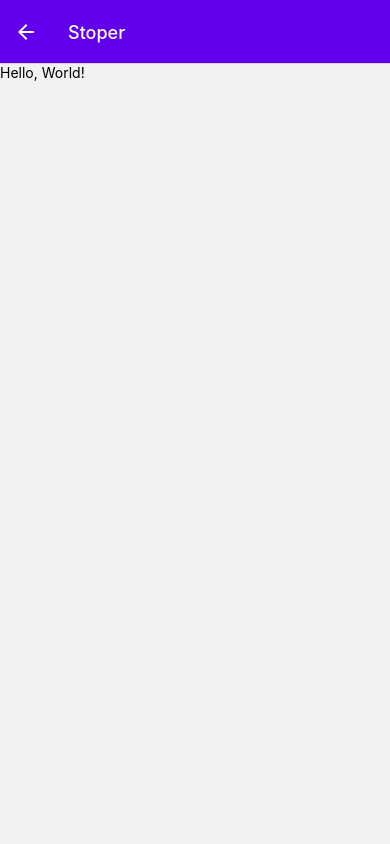
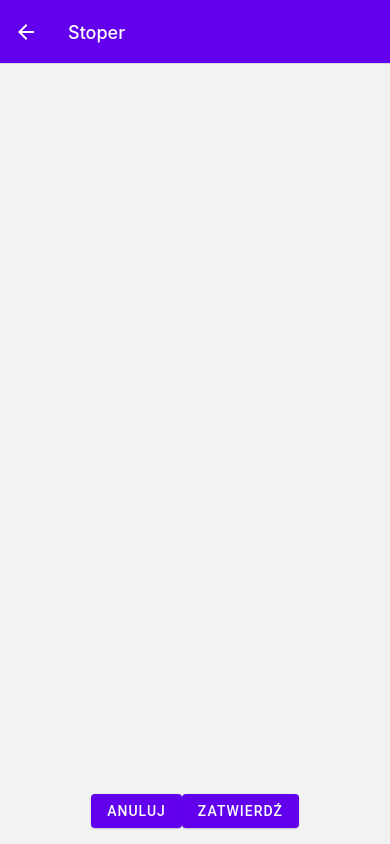
Before and after one commit to 248835/StoperReactTS, a React Native app: screen /Settings in a window 390 px wide. Built offline with nearby package versions, Linux system fonts and the light colour scheme.

Commit message:
added base for settings

```diff
--- a/App.tsx
+++ b/App.tsx
@@ -7,17 +7,21 @@ import { IconButton, useTheme } from 'react-native-paper';
 import Settings from './src/settings/Settings';
 
 export type NativeStackParams = {
-  Stoper: undefined
+  Stoper: {
+    headerColor: string,
+    backgroundColor: string,
+    textColor: string
+  }
   Settings: undefined
 };
 
-type ScreenRouteProp<T extends keyof NativeStackParams> = RouteProp<NativeStackParams,T>;
+type ScreenRouteProp<T extends keyof NativeStackParams> = RouteProp<NativeStackParams, T>;
 
 type ScreenNavigationProp<
   T extends keyof NativeStackParams
   > = NativeStackNavigationProp<NativeStackParams, T>;
 
-type Props<T extends keyof NativeStackParams> = {
+export type Props<T extends keyof NativeStackParams> = {
   route: ScreenRouteProp<T>;
   navigation: ScreenNavigationProp<T>;
 };
@@ -30,8 +34,8 @@ const App = () => {
     <NavigationContainer>
       <Stack.Navigator
         screenOptions={{
-          headerStyle:{
-            backgroundColor:colors.primary
+          headerStyle: {
+            backgroundColor: colors.primary
           },
           headerTintColor: '#fff',
         }}>
@@ -39,10 +43,13 @@ const App = () => {
           name="Stoper"
           component={Stoper}
           options={({ navigation, route }) => ({
+            headerStyle: {
+              backgroundColor: !!route.params ? route.params.headerColor : colors.primary
+            },
             headerRight: () => (
               <IconButton icon='play'
                 color={'white'}
-              onPress={() => navigation.navigate({name: "Settings"})}/>
+                onPress={() => navigation.navigate({ name: "Settings" })} />
             ),
           })}
         />
--- a/src/settings/Settings.tsx
+++ b/src/settings/Settings.tsx
@@ -1,11 +1,66 @@
 import React from 'react';
-import { View, Text } from 'react-native';
+import { View, StyleSheet, ScrollView } from 'react-native';
+import { Button } from 'react-native-paper';
+import { Props } from '../../App';
 
-const Settings = () => {
-  return(
-    <View>
-      <Text>Hello, World!</Text>
+const Settings = ({ navigation }: Props<'Settings'>) => {
+  const [headerColor, setHeaderColor] = React.useState('#f00');
+  const [backgroundColor, setBackgroundColor] = React.useState('#0f0');
+  const [textColor, setTextColor] = React.useState('#00f');
+
+  return (
+    <View style={styles.container}>
+
+      <ScrollView>
+
+      </ScrollView>
+
+      <View style={styles.buttonsView}>
+        <Button
+          mode='contained'
+          style={[styles.buttonLeft,]}
+          onPress={navigation.goBack}>Anuluj</Button>
+        {/*https://reactnavigation.org/docs/params/#passing-params-to-a-previous-screen*/}
+        <Button
+          mode='contained'
+          style={[styles.buttonRight,]}
+          onPress={() => navigation.navigate({
+            name: 'Stoper',
+            params: {
+              headerColor: headerColor,
+              backgroundColor: backgroundColor,
+              textColor: textColor
+            },
+            merge: true
+          })}>Zatwierdź</Button>
+      </View>
     </View>
   )
 }
+
+const styles = StyleSheet.create({
+  container: {
+    flex: 1
+  },
+  buttonsView: {
+    justifyContent: 'center',
+    flexDirection: 'row',
+    marginBottom: 16
+  },
+  buttonLeft: {
+    borderBottomLeftRadius: 30,
+    borderTopLeftRadius: 30,
+    borderBottomRightRadius: 0,
+    borderTopRightRadius: 0,
+    margin: 0
+  },
+  buttonRight: {
+    borderBottomLeftRadius: 0,
+    borderTopLeftRadius: 0,
+    borderBottomRightRadius: 30,
+    borderTopRightRadius: 30,
+    margin: 0
+  }
+})
+
 export default Settings
--- a/src/stoper/Stoper.tsx
+++ b/src/stoper/Stoper.tsx
@@ -1,10 +1,28 @@
 import React, { useState, useEffect } from 'react';
-import { View, Text, StyleSheet } from 'react-native';
-import { Button, IconButton, Colors, useTheme, Appbar} from 'react-native-paper';
+import { View, Text, StyleSheet, ScrollView } from 'react-native';
+import { IconButton, useTheme } from 'react-native-paper';
+import { Props } from '../../App';
 
-const Stoper = () => {
+interface TimeMeasurment {
+  number: number,
+  measuredTime: string,
+  elapsedTime: string
+}
+
+const Stoper = ({ route }: Props<'Stoper'>) => {
   const [seconds, setSeconds] = useState(0);
-  const [isActive, setIsActive] = useState(true);
+  const [isActive, setIsActive] = useState(false);
+  const [timeMeasurments, setTimeMeasurments] = useState<TimeMeasurment[]>([{
+    number: 1,
+    measuredTime: '1:1:1',
+    elapsedTime: '1:1:1'
+  },
+  {
+    number: 2,
+    measuredTime: '2:2:2',
+    elapsedTime: '2:2:2'
+  }])
+
   const { colors } = useTheme();
 
   function toggle() {
@@ -32,27 +50,38 @@ const Stoper = () => {
   }, [isActive, seconds]);
 
   return (
-    <View style={styles.container}>
+    <View style={[styles.container, {backgroundColor: route.params?.backgroundColor}]}>
 
-      <View style={styles.timerView}>
-        <Text style={styles.timerText}>{new Date(seconds * 1000).toISOString().substr(14, 5)}</Text>
+      <View>
+        <Text style={[styles.timerText,
+          { color: route.params?.textColor }]}>
+          {new Date(seconds * 1000).toISOString().substr(14, 5)}
+          </Text>
       </View>
+
+      <ScrollView>
+        {timeMeasurments.map(value =>
+          <Text key={value.number} style={{color: route.params?.textColor}}>numer: {value.number} czas1: {value.elapsedTime} czas2: {value.measuredTime}</Text>
+        )}
+      </ScrollView>
 
       <View style={styles.buttonsView}>
         <IconButton icon='refresh'
-          style={[styles.buttonLeft, {backgroundColor:colors.primary}]}
+          style={[styles.buttonLeft, { backgroundColor: colors.primary }]}
           color={'white'}
-          onPress={() => null}/>
+          onPress={reset}
+          disabled={isActive} />
         <IconButton
-          icon='play'
-          style={[styles.buttonMiddle, {backgroundColor:colors.primary}]}
+          icon={isActive ? 'pause' : 'play'}
+          style={[styles.buttonMiddle, { backgroundColor: colors.primary }]}
           color={'white'}
-          onPress={() => null}/>
+          onPress={toggle} />
         <IconButton
           icon='timer'
-          style={[styles.buttonRight, {backgroundColor:colors.primary}]}
+          style={[styles.buttonRight, { backgroundColor: colors.primary }]}
           color={'white'}
-          onPress={() => null}/>
+          onPress={() => null}
+          disabled={!isActive} />
       </View>
     </View>
   )
@@ -60,9 +89,6 @@ const Stoper = () => {
 
 const styles = StyleSheet.create({
   container: {
-    flex: 1
-  },
-  timerView: {
     flex: 1
   },
   timerText: {
@@ -80,7 +106,7 @@ const styles = StyleSheet.create({
     borderTopLeftRadius: 30,
     borderBottomRightRadius: 0,
     borderTopRightRadius: 0,
-    margin:0
+    margin: 0
   },
   buttonMiddle: {
     width: "15%",
@@ -88,7 +114,7 @@ const styles = StyleSheet.create({
     borderTopLeftRadius: 0,
     borderBottomRightRadius: 0,
     borderTopRightRadius: 0,
-    margin:0
+    margin: 0
   },
   buttonRight: {
     width: "15%",
@@ -96,7 +122,7 @@ const styles = StyleSheet.create({
     borderTopLeftRadius: 0,
     borderBottomRightRadius: 30,
     borderTopRightRadius: 30,
-    margin:0
+    margin: 0
   }
 })
 
```
Lines whose indentation alone changed are shown as unchanged.
